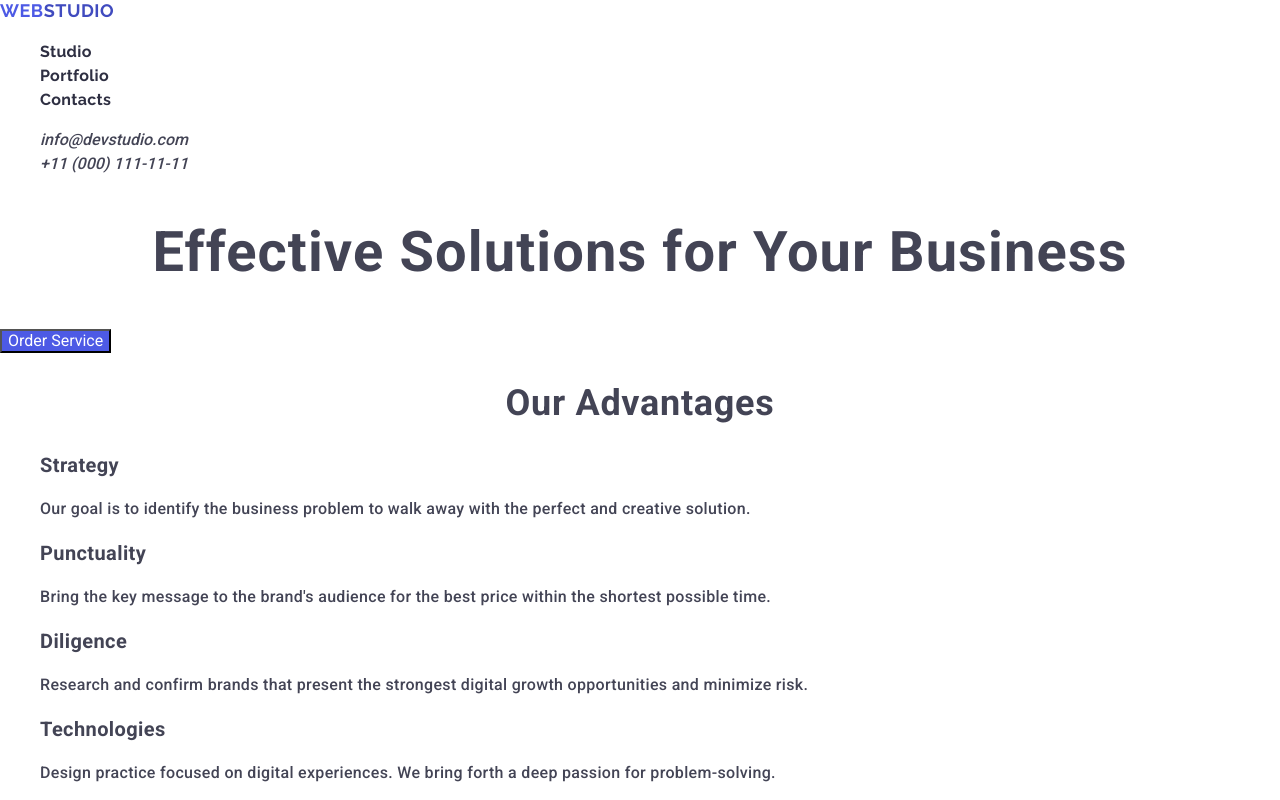
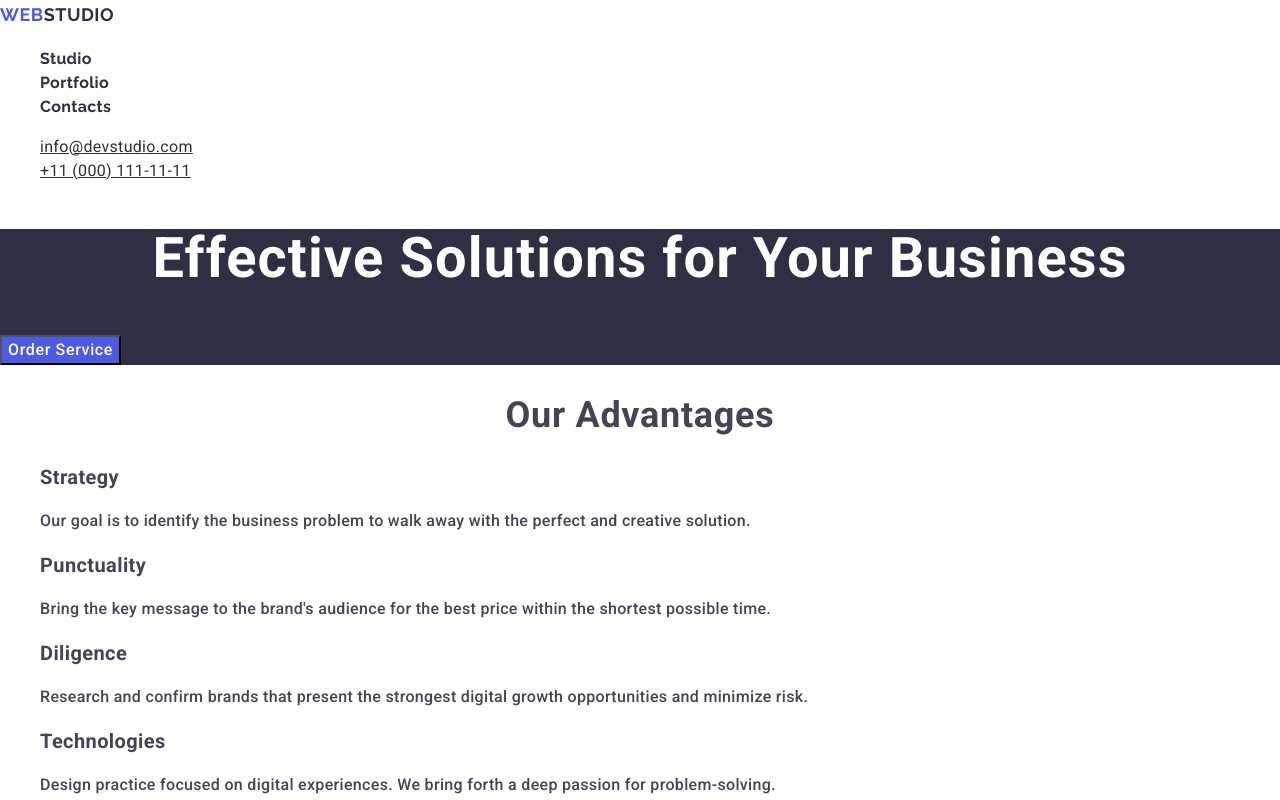
Before and after one commit to DenysBaskin/goit-markup-hw-02, a plain HTML site: page index.html in a window 1280 px wide. Shown: the top 800 px of the page. Drawn offline with nearby package versions, Linux system fonts and the light colour scheme.

Commit message:
homewor#2commit2

```diff
--- a/css/styles.css
+++ b/css/styles.css
@@ -12,6 +12,9 @@ body {
   background-color: #4d5ae5;
   color: #ffffff;
   cursor: pointer;
+  font-weight: 500;
+  line-height: 1.5;
+  letter-spacing: 0.04em;
 }
 .button:hover,
 .button:focus {
@@ -19,22 +22,21 @@ body {
 }
 
 .header-logo {
-  color: #2e2f42;
+  color: #4d5ae5;
   font-family: "Raleway", sans-serif;
   text-decoration: none;
   font-weight: 700;
   font-size: 18px;
-  line-height: 1.16667;
+  line-height: 1.7;
   letter-spacing: 0.03em;
   text-transform: uppercase;
-  color: #2e2f42;
 }
 .header-logo:focus,
 .header-logo:hover {
   color: #404bbf;
 }
-.logo-web {
-  color: #4d5ae5;
+.logo-studio {
+  color: #2e2f42;
 }
 
 .nav-link {
@@ -55,22 +57,37 @@ body {
   text-decoration: underline;
 }
 .address {
+  text-decoration: none;
   color: #434455;
-  text-decoration: none;
+  letter-spacing: 0.02em;
+  font-weight: 400;
+  font-style: normal;
 }
-.address:hover,
-.adress:focus {
+
+.address .mailto,
+.address .tel {
+  color: #2e2f42;
+}
+
+.address .mailto:hover,
+.address .mailto:focus,
+.address .tel:hover,
+.address .tel:focus {
   color: #404bbf;
 }
 ul {
   list-style-type: none;
 }
+.main {
+  background: #2e2f42;
+}
 .main-title {
   font-weight: 700;
   font-size: 56px;
-  line-height: 1.07143;
+  line-height: 1.07;
   letter-spacing: 0.02em;
   text-align: center;
+  color: #fff;
 }
 h2 {
   font-weight: 700;
--- a/index.html
+++ b/index.html
@@ -20,11 +20,11 @@
     <header>
       <nav class="nav">
         <a href="./index.html" class="header-logo"
-          ><span class="logo-web">Web</span>Studio</a
+          >Web<span class="logo-studio">Studio</span></a
         >
         <ul>
           <li>
-            <a href="" class="nav-link" id="studio">Studio</a>
+            <a href="./index.html" class="nav-link" id="studio">Studio</a>
           </li>
           <li>
             <a href="" class="nav-link">Portfolio</a>
@@ -34,27 +34,27 @@
           </li>
         </ul>
       </nav>
-      <address>
+      <address class="address">
         <ul>
           <li>
-            <a href="mailto:info@devstudio.com" class="address"
+            <a href="mailto:info@devstudio.com" class="mailto"
               >info@devstudio.com</a
             >
           </li>
           <li>
-            <a href="tel:+110001111111" class="address">+11 (000) 111-11-11</a>
+            <a href="tel:+110001111111" class="tel">+11 (000) 111-11-11</a>
           </li>
         </ul>
       </address>
     </header>
     <main>
-      <section>
-        <!--Section1-->
+      <!--Section1-->
+      <section class="main">
         <h1 class="main-title">Effective Solutions for Your Business</h1>
         <button class="button" type="button">Order Service</button>
       </section>
       <!--Section2-->
-      <section>
+      <section class="advantages">
         <h2>Our Advantages</h2>
         <ul>
           <li>
```
